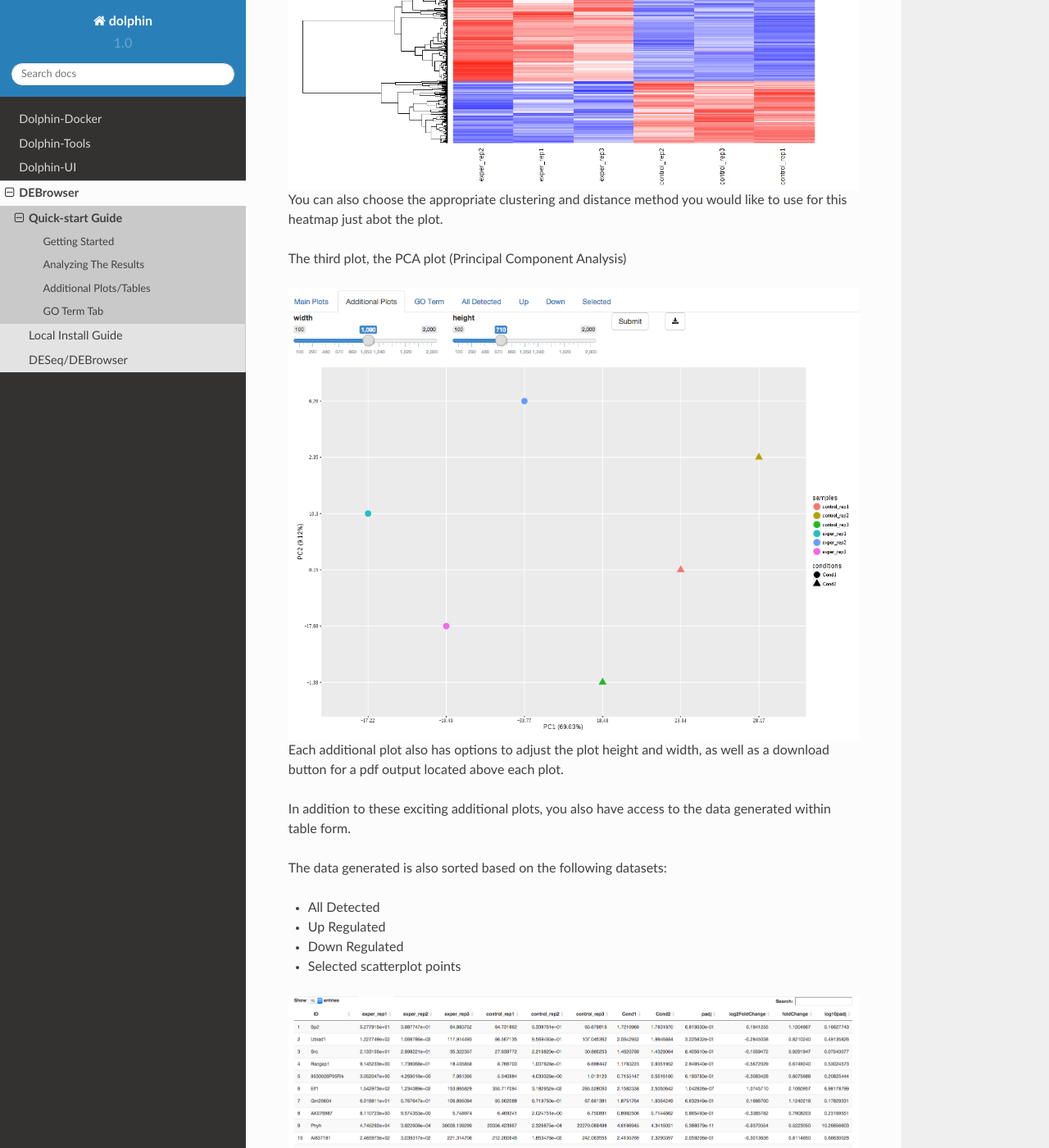
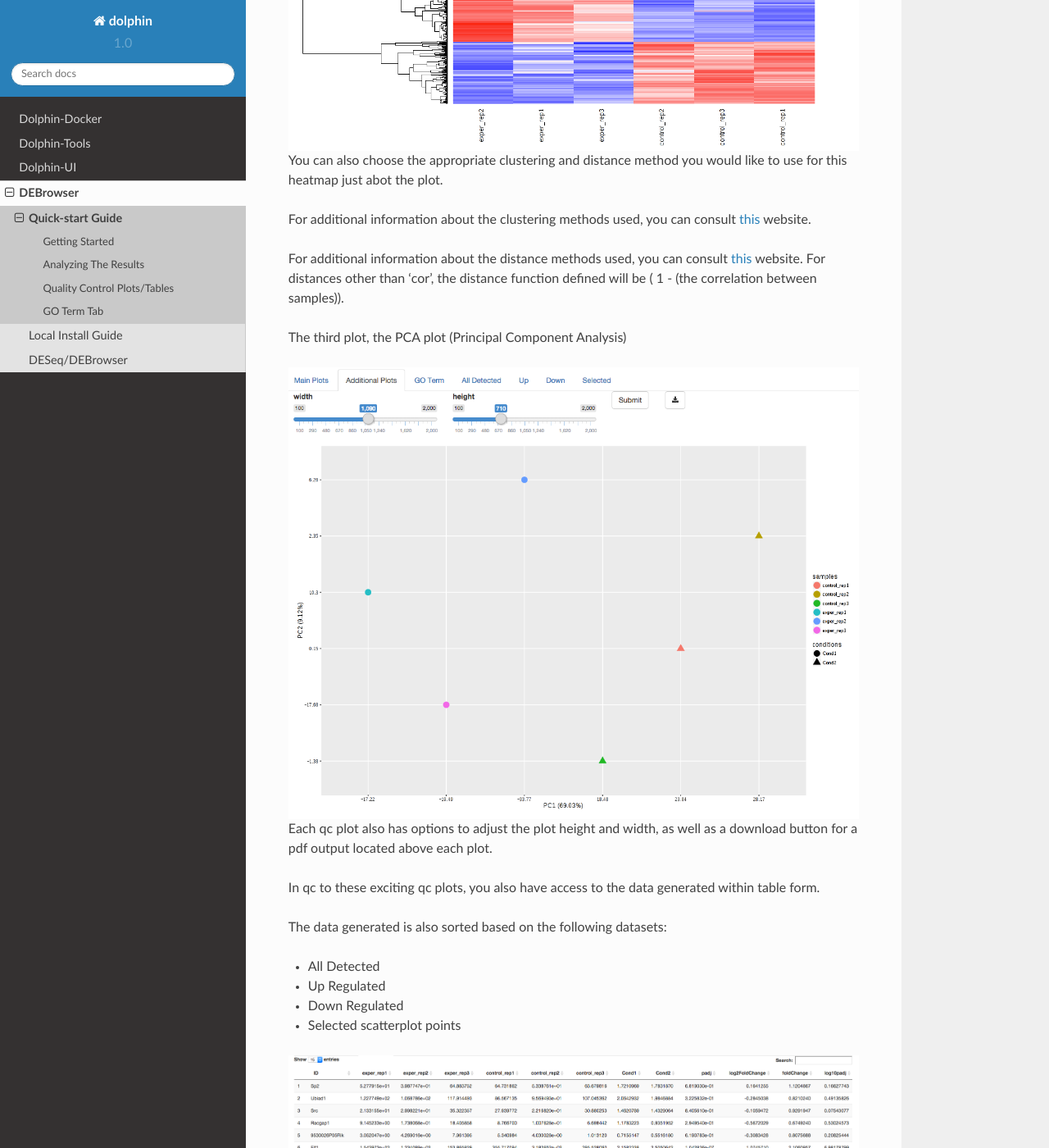
Before and after one commit to UMMS-Biocore/dolphin, a Sphinx documentation site: the page built from docs/debrowser/quickstart.rst, in a window 1280 px wide and 1400 px high, scrolled down 7576 px. Shown: the whole window at 82% size. Built offline with Sphinx 7.4.7 and the Read the Docs theme 2.0.0, drawn with Linux system fonts in a browser that asks for light colours; formulas are drawn with MathJax 3; some of the changed text lies outside the part shown.

Commit message:
qc changes
I will update the photos once I'm back at my office tomorrow that way I will have the same layout with all of the other photos.  Let me know what you think of these changes.

```diff
--- a/docs/debrowser/quickstart.rst
+++ b/docs/debrowser/quickstart.rst
@@ -92,7 +92,7 @@
 
 You can download the results in CSV or TSV format by selecting your 'File type' and clicking the 'download' button once you've ran DESeq.
 
-Additional Plots/Tables
+Quality Control Plots/Tables
 =======================
 
 After DESeq has run, and you've had some time to play with the initial plots generated, You may notice the additional tabs above the plots.
@@ -100,11 +100,11 @@
 .. image:: debrowser_pics/info_tabs.png
 	:align: center
 
-These tabs display additional plots or tables based on your current padj/fold-change cut-off values.
+These tabs display qc plots or tables based on your current padj/fold-change cut-off values.
 
-By selecting additional plots, you will be shown additional plots based on the 'Additional Plots' selection on the left tab.
+By selecting qc plots, you will be shown qc plots based on the 'QC Plots' selection on the left tab.
 
-Additional plots will start off on the All2All plot.  To determine which additional plot you will be viewing, you
+QC plots will start off on the All2All plot.  To determine which qc plot you will be viewing, you
 
 can select the 'Add.' tab within the filters box to change the types.
 
@@ -118,21 +118,25 @@
 .. image:: debrowser_pics/all2all.png
 	:align: center
 
-The second additional plot is the heatmap generated based on your dataset.
+The second qc plot is the heatmap generated based on your dataset.
 
 .. image:: debrowser_pics/heatmap.png
 	:align: center
 
 You can also choose the appropriate clustering and distance method you would like to use for this heatmap just abot the plot.
 
+For additional information about the clustering methods used, you can consult `this <http://www.inside-r.org/r-doc/stats/hclust>`_ website.
+
+For additional information about the distance methods used, you can consult `this <http://www.inside-r.org/r-doc/stats/dist>`_ website.  For distances other than 'cor', the distance function defined will be ( 1 - (the correlation between samples)).
+
 The third plot, the PCA plot (Principal Component Analysis)
 
 .. image:: debrowser_pics/pca.png
 	:align: center
 
-Each additional plot also has options to adjust the plot height and width, as well as a download button for a pdf output located above each plot.
+Each qc plot also has options to adjust the plot height and width, as well as a download button for a pdf output located above each plot.
 
-In addition to these exciting additional plots, you also have access to the data generated within table form.
+In qc to these exciting qc plots, you also have access to the data generated within table form.
 
 The data generated is also sorted based on the following datasets:
 
```
